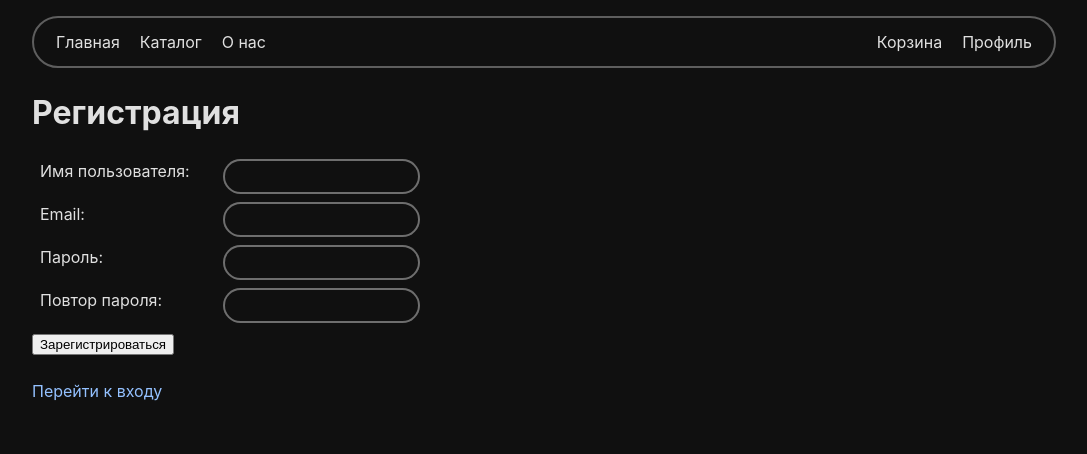
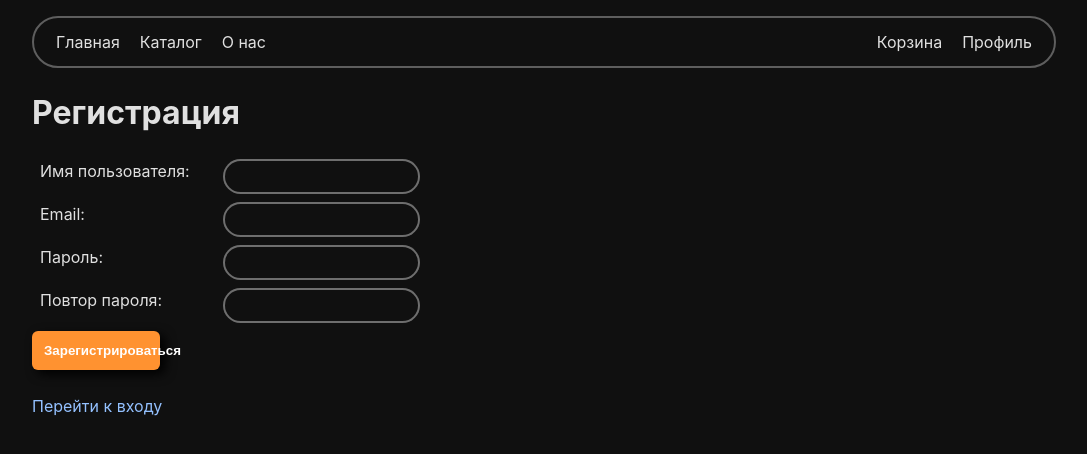
Before and after one commit to Jeyw1n/rimsnap, a React (Vite) app in the folder frontend/: page /auth in a window 1280 px wide. Both pictures are taken after a click on the element "Перейти к регистрации". Shown: the top 454 px of the page, without its empty margins (96-1183 px from the left). Built offline with nearby package versions, Linux system fonts and the light colour scheme; a web font is replaced by a local one.

Commit message:
Fix attr className

```diff
--- a/frontend/src/components/Auth/Register.jsx
+++ b/frontend/src/components/Auth/Register.jsx
@@ -55,7 +55,7 @@ const Register = () => {
           required
         />
       </div>
-      <button lassName="submit-button" type="submit">Зарегистрироваться</button>
+      <button className="submit-button" type="submit">Зарегистрироваться</button>
     </form>
   );
 };
```
